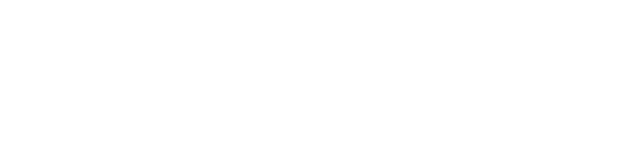
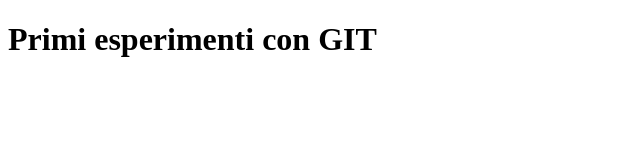
Before and after one commit to klelia/test-git, a plain HTML site: page index.html in a window 1280 px wide. Shown: the whole page, without its empty margins (0-640 px from the left). Drawn offline with Linux system fonts and the light colour scheme.

Commit message:
added title to index html

```diff
--- a/index.html
+++ b/index.html
@@ -8,7 +8,7 @@
 </head>
 
 <body>
-
+    <h1>Primi esperimenti con GIT</h1>
 </body>
 
 </html>
```
